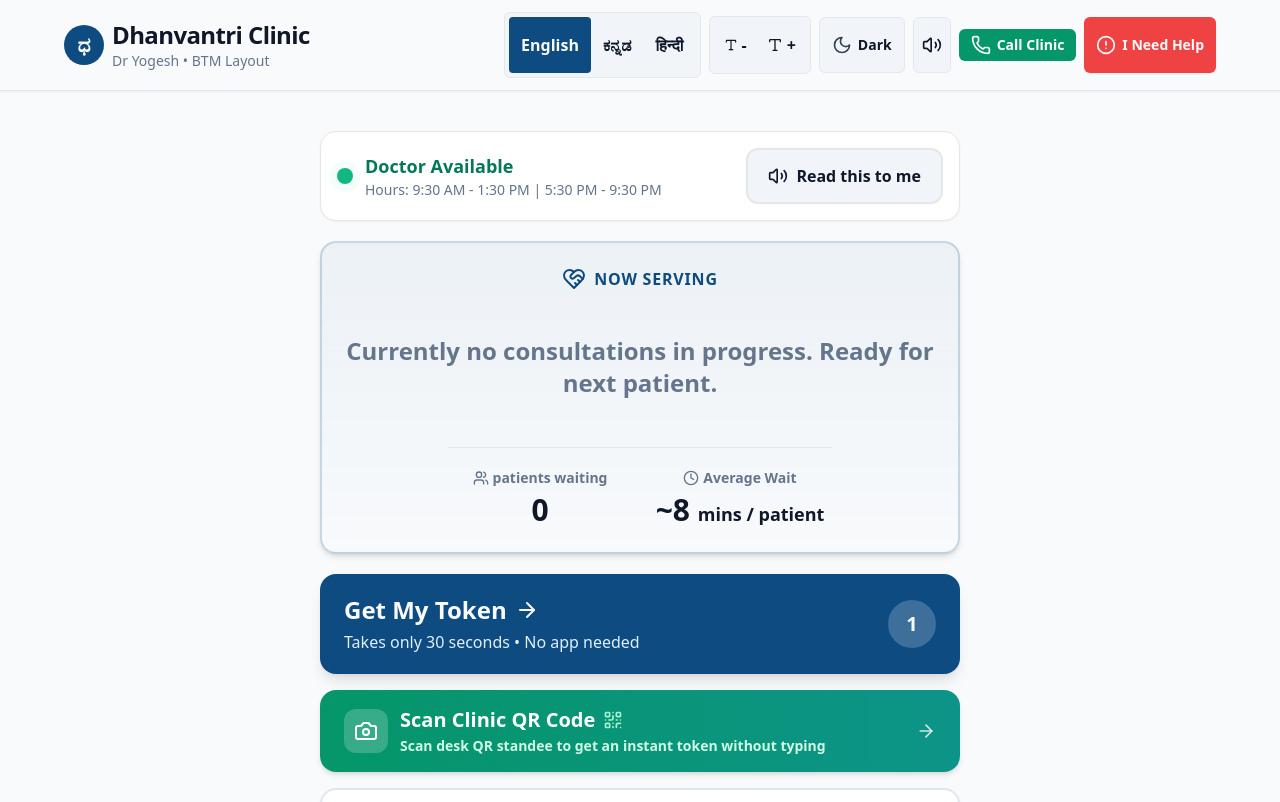
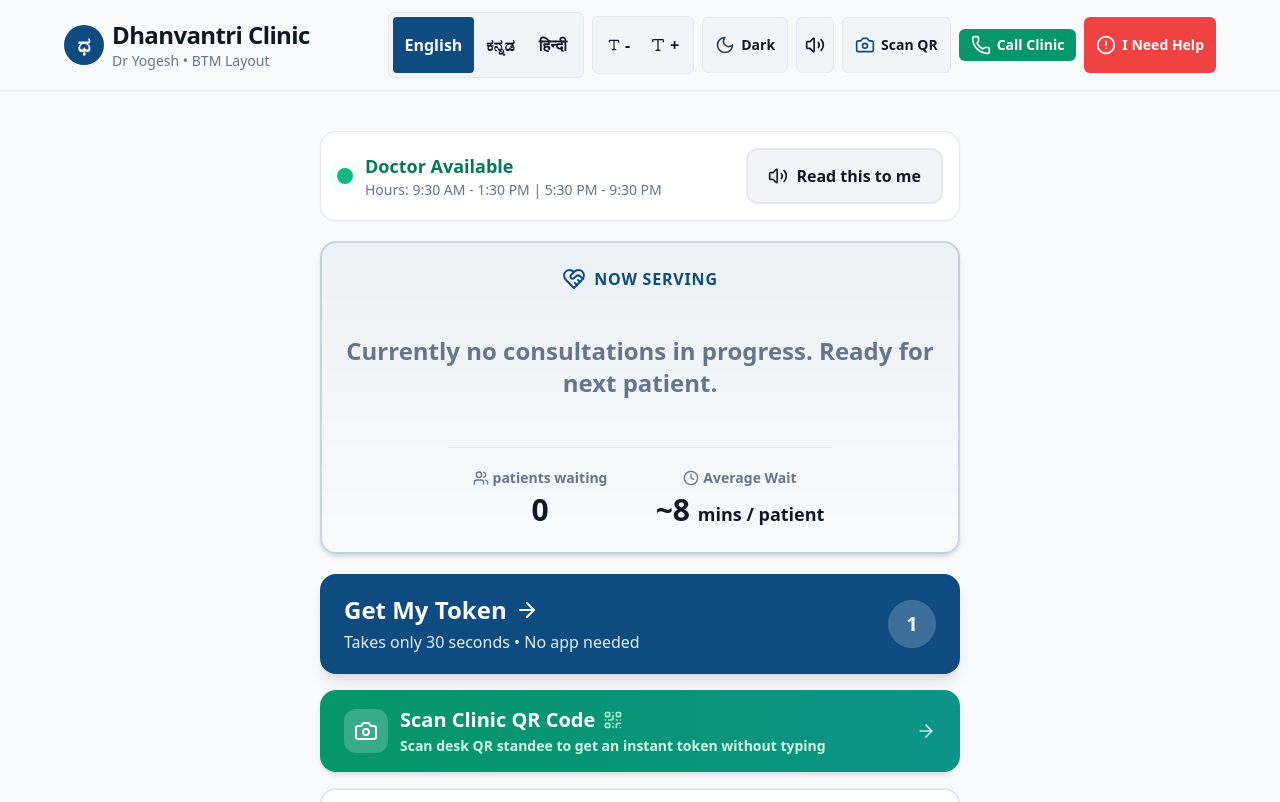
Before and after one commit to mohands0810-debug/clinic-queue-management, a React (Vite) app: page / in a window 1280 px wide. Shown: the top 802 px of the page. Built offline with nearby package versions, Linux system fonts and the light colour scheme; no server answers; the database is empty.

Commit message:
feat: add Header component with accessibility and navigation controls

```diff
--- a/src/components/common/Header.tsx
+++ b/src/components/common/Header.tsx
@@ -1,11 +1,13 @@
-import React from 'react';
+import React, { useState } from 'react';
 import { useTranslation } from 'react-i18next';
 import { Link } from 'react-router-dom';
 import { useAccessibility } from '@/context/AccessibilityContext';
-import { Phone, AlertCircle, Volume2, Type, Sun, Moon } from 'lucide-react';
+import { Phone, AlertCircle, Volume2, Type, Sun, Moon, Camera } from 'lucide-react';
+import { QrScannerModal } from '@/components/common/QrScannerModal';
 
 export const Header: React.FC = () => {
   const { t, i18n } = useTranslation();
+  const [showScanner, setShowScanner] = useState<boolean>(false);
   const {
     increaseFontSize,
     decreaseFontSize,
@@ -125,6 +127,17 @@ export const Header: React.FC = () => {
             <Volume2 className="w-5 h-5" />
           </button>
 
+          {/* Quick QR Camera Scanner */}
+          <button
+            onClick={() => setShowScanner(true)}
+            aria-label="Scan Clinic QR Code"
+            className="p-2 sm:px-3 sm:py-1.5 rounded-md border font-semibold flex items-center gap-1.5 transition-colors bg-muted text-foreground hover:bg-background"
+            title="Scan Clinic QR Code"
+          >
+            <Camera className="w-5 h-5 text-primary" />
+            <span className="hidden lg:inline text-sm font-bold">Scan QR</span>
+          </button>
+
           {/* Call Clinic Direct */}
           <a
             href="tel:+919876543210"
```
